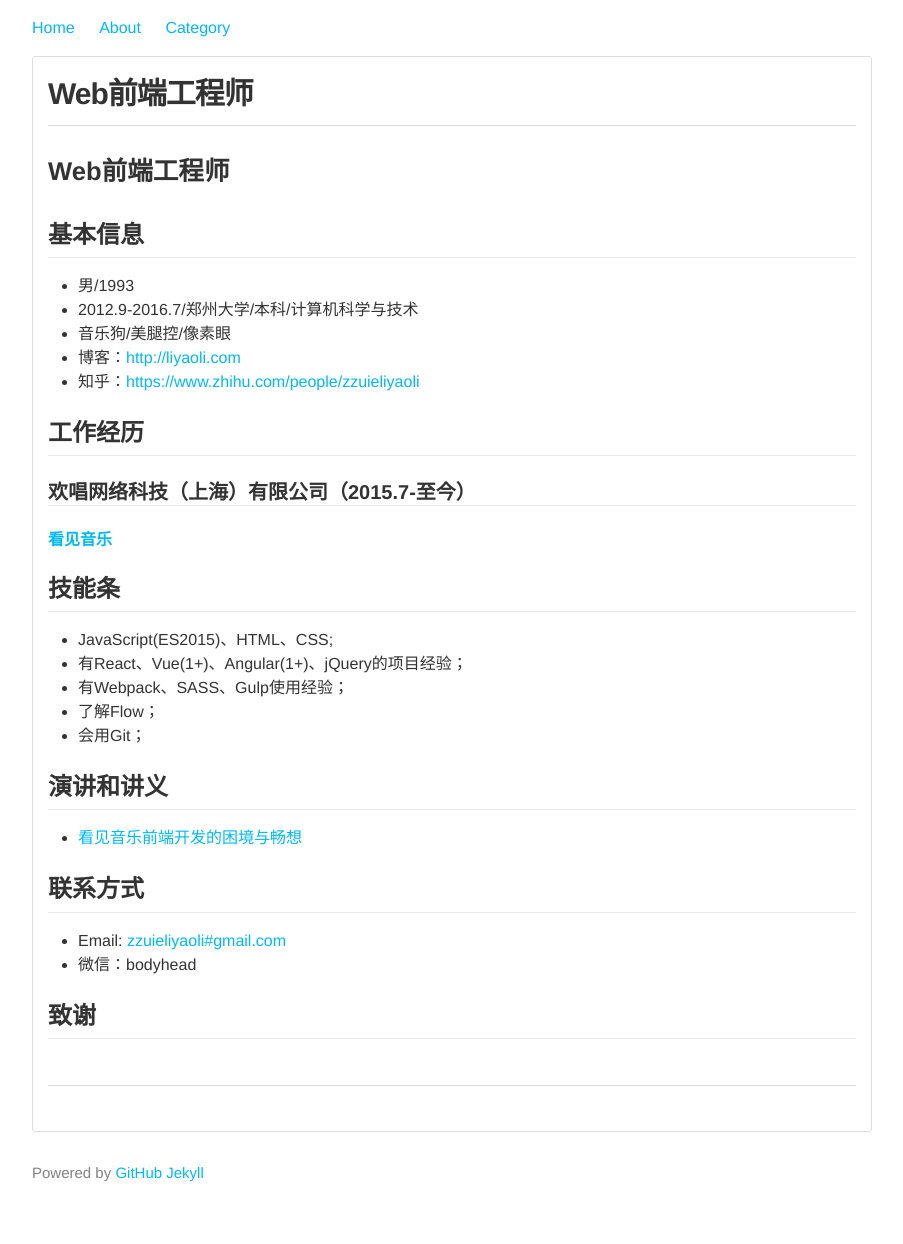
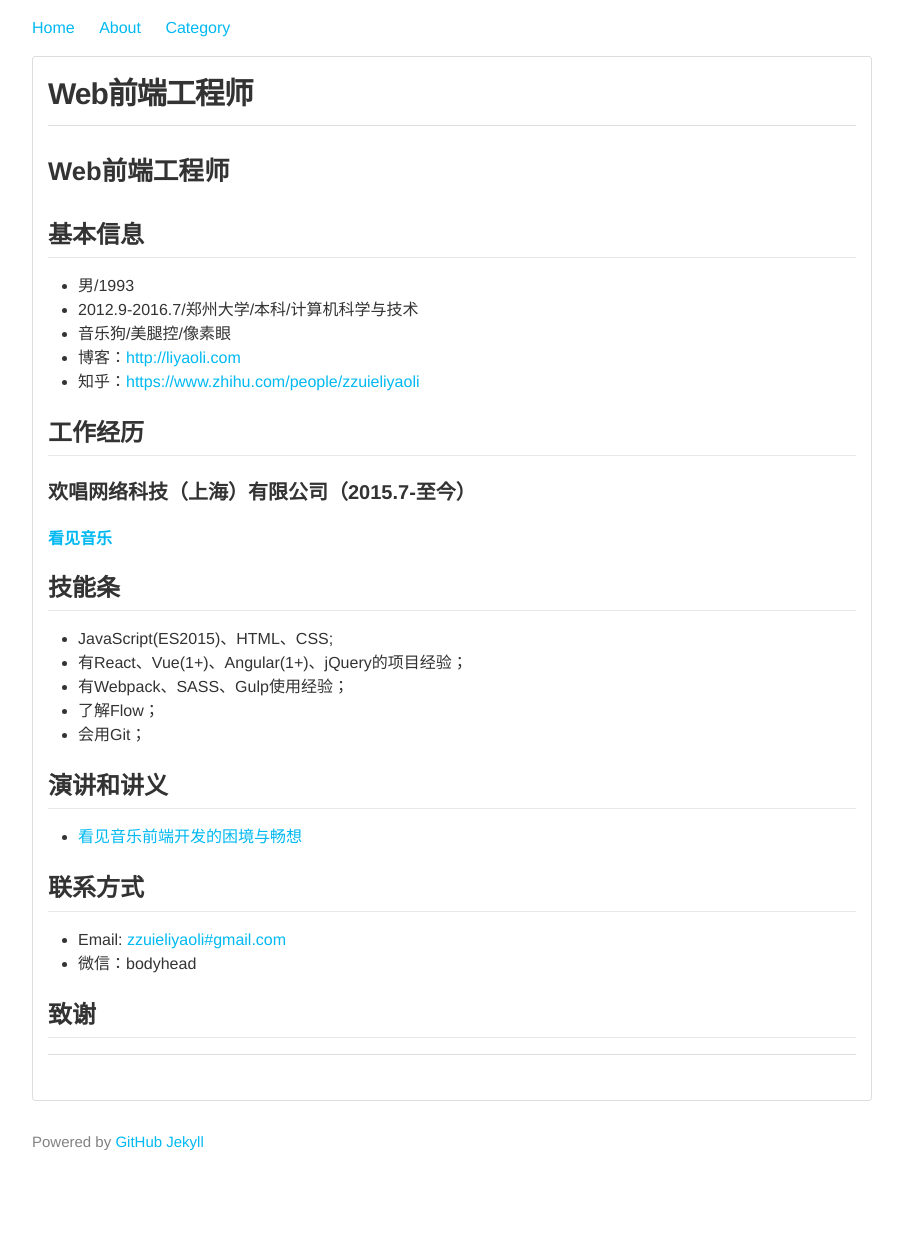
Before and after one commit to yanglh13/zzuieliyaoli.github.io, a Jekyll site: the page built from resume.md, in a window 1280 px wide. Shown: the whole page, without its empty margins (188-1091 px from the left). Built offline with Jekyll 4.4.1, drawn with Linux system fonts in a browser that asks for light colours; comment, search, counter and statistics services are not loaded; our own code applies the rules of GitHub Pages for plain Markdown files; after the commit the page ends 1213 px from its top, so only the background shows below that.

Commit message:
Modify styles a little

```diff
--- a/_sass/_base.scss
+++ b/_sass/_base.scss
@@ -82,8 +82,7 @@ h1, h2, h3, h4, h5, h6 {
     font-weight: normal;
 }
 
-article.post-content h2,
-article.post-content h3 {
+article.post-content h2 {
     border-bottom: 1px solid $grey-color-light;
 }
 
--- a/_sass/_layout.scss
+++ b/_sass/_layout.scss
@@ -236,7 +236,6 @@
 
 .post-content {
     margin-bottom: $spacing-unit;
-    padding-bottom: $spacing-unit;
     border-bottom: 1px solid #ddd;
     h1,
     h2,
```
